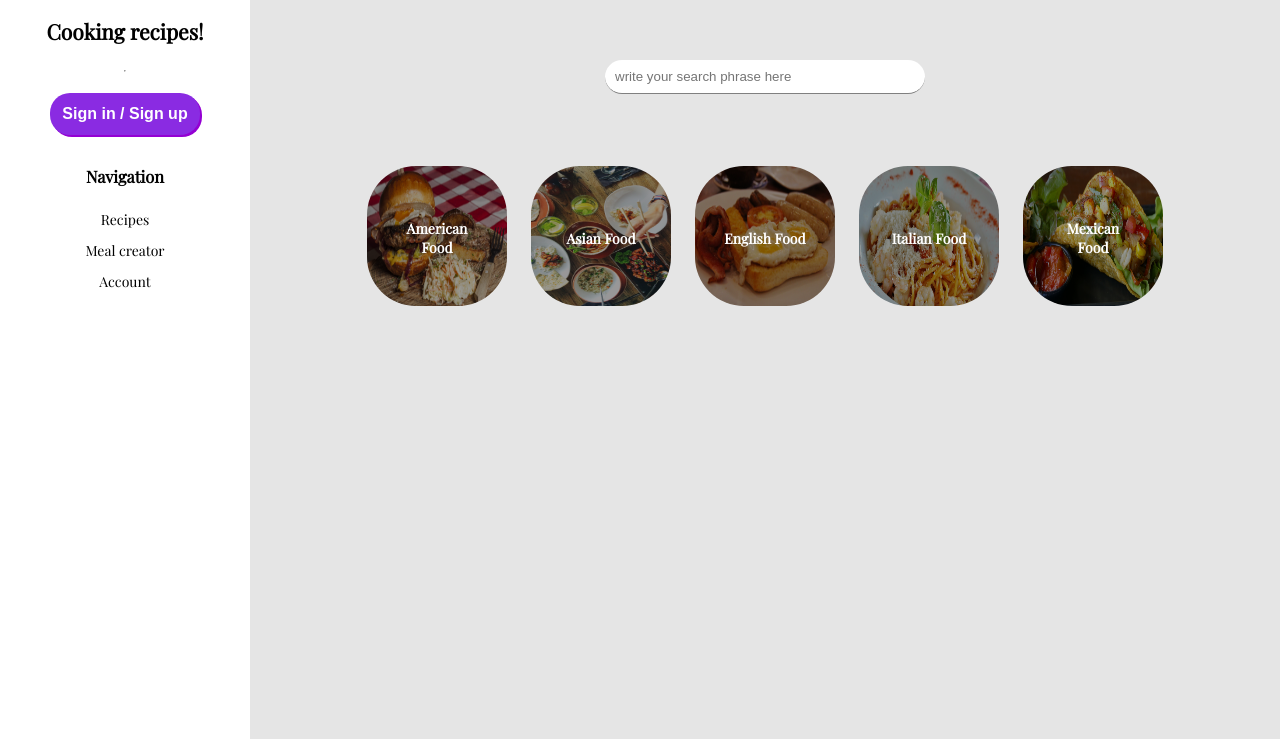
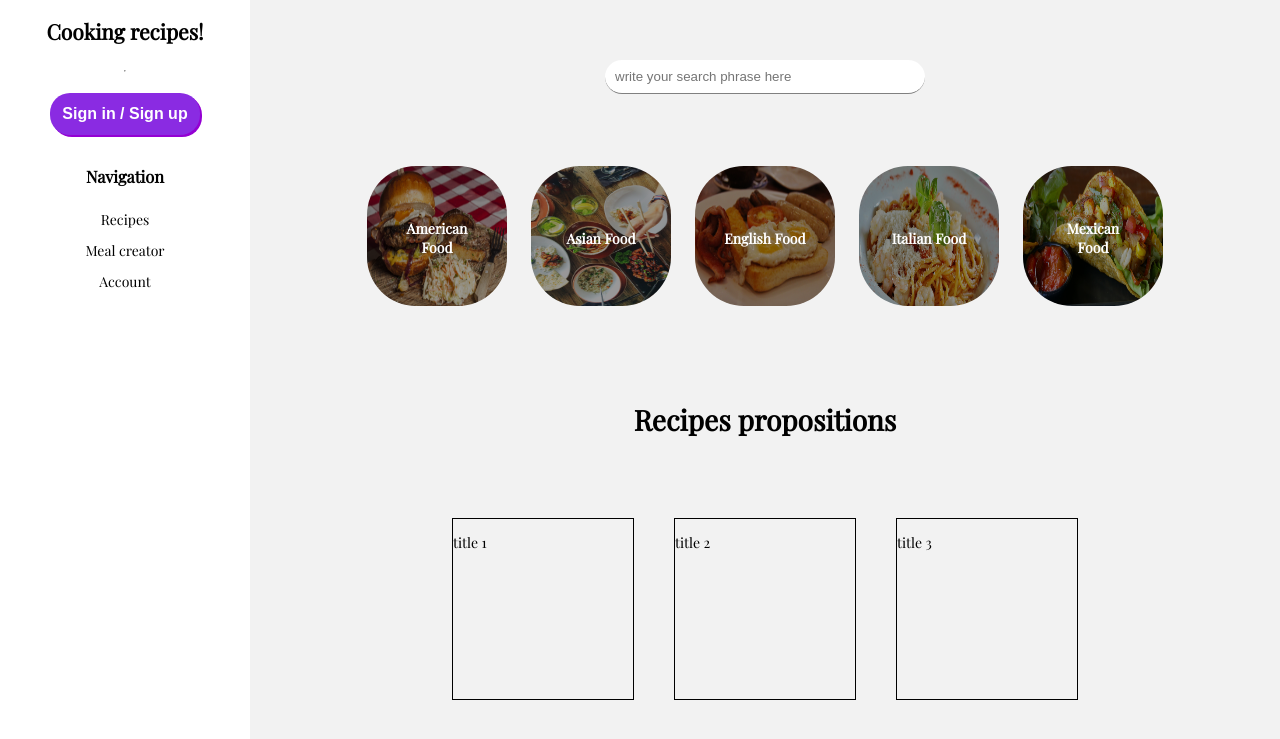
Before and after one commit to Michlithr/cooking-recipes, a Vue app: page / in a window 1280 px wide. Shown: the top 739 px of the page. Built offline with nearby package versions, Linux system fonts and the light colour scheme.

Commit message:
finished base home view layout and styling

```diff
--- a/src/scss/_variables.scss
+++ b/src/scss/_variables.scss
@@ -1,3 +1,3 @@
 $header__bg: #fff;
-$main__bg: #e5e5e5;
+$main__bg: #f2f2f2;
 $white__bg: #fff;
--- a/src/views/HomeView.vue
+++ b/src/views/HomeView.vue
@@ -2,12 +2,14 @@
   <main>
     <SearchRecipes />
     <RegionPicker />
+    <RecommendedRecipesList />
   </main>
 </template>
 
 <script setup lang="ts">
 import SearchRecipes from "@/components/SearchRecipes.vue";
 import RegionPicker from "@/components/RegionPicker.vue";
+import RecommendedRecipesList from "@/components/recipes/RecommendedRecipesList.vue";
 </script>
 
 <style lang="scss">
```
